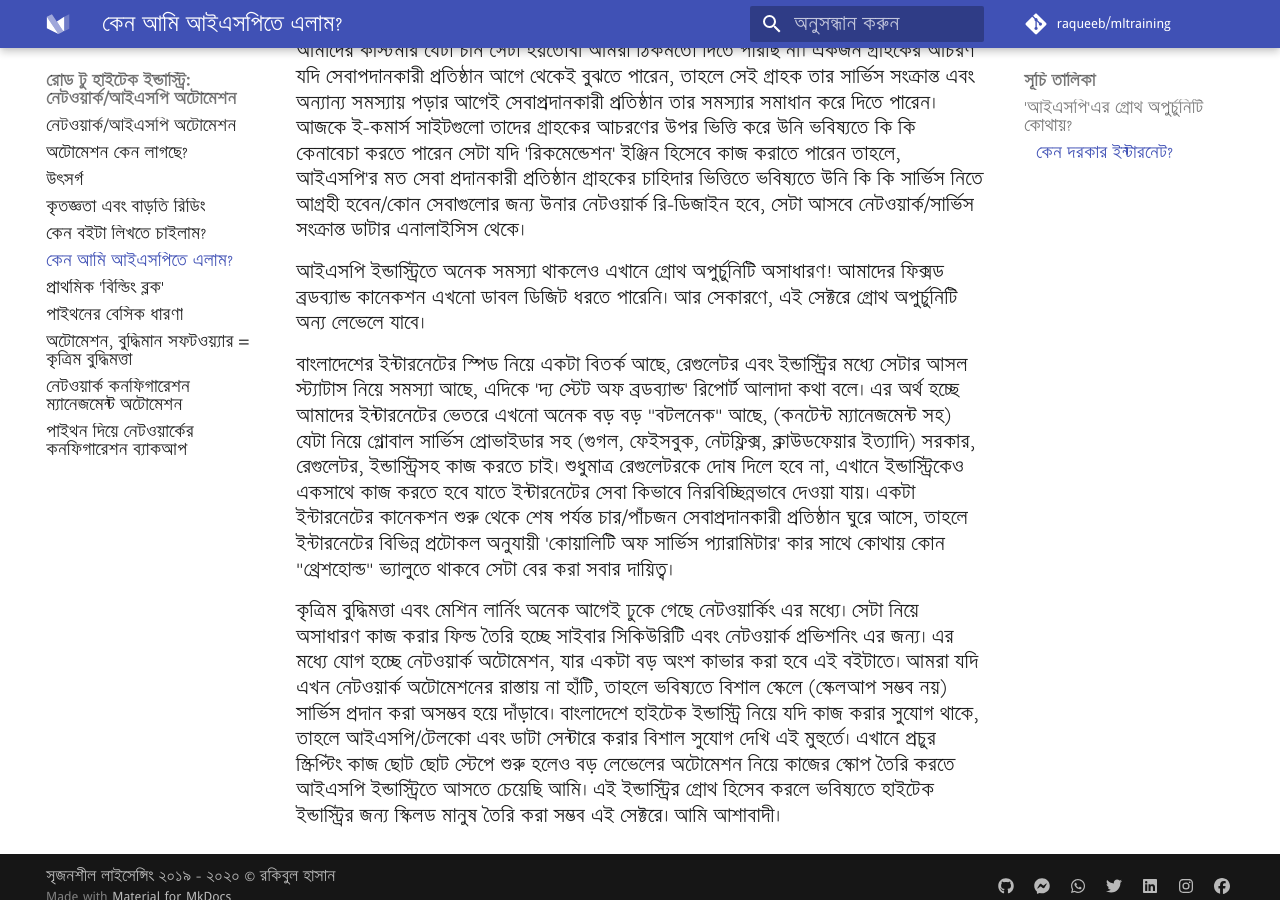
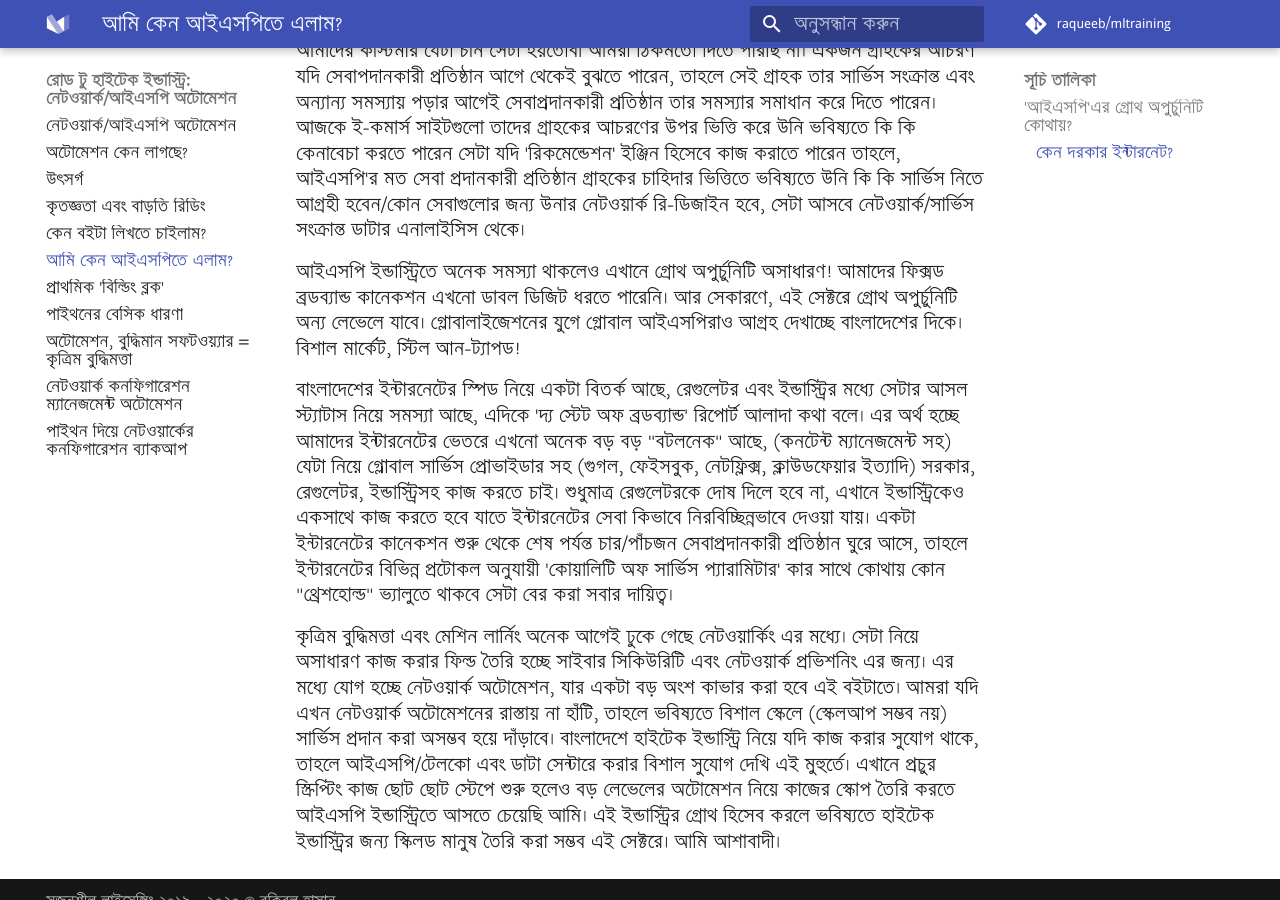
Before and after one commit to aiwithr/automation, an MkDocs documentation site: the page built from docs/whyisp.md, in a window 1280 px wide and 900 px high, scrolled down 1626 px. Built offline with MkDocs 1.6.1 and Material for MkDocs 9.7.7, drawn with Linux system fonts in a browser that asks for light colours; some web fonts are replaced; comment, search, counter and statistics services are not loaded; some of the changed text lies outside the part shown.

Commit message:
Github Actions commit from VScode

```diff
--- a/docs/whyisp.md
+++ b/docs/whyisp.md
@@ -34,7 +34,7 @@
 
 কয়েকটি বিশেষায়িত প্রতিষ্ঠানে কাজ করে নেটওয়ার্কের ট্রাফিক ভিজিবিলিটি দেখে যেটা মনে হয়েছে, আমাদের কাস্টমার যেটা চান সেটা হয়তোবা আমরা ঠিকমতো দিতে পারছি না। একজন গ্রাহকের আচরণ যদি সেবাপদানকারী প্রতিষ্ঠান আগে থেকেই বুঝতে পারেন, তাহলে সেই গ্রাহক তার সার্ভিস সংক্রান্ত এবং অন্যান্য সমস্যায় পড়ার আগেই সেবাপ্রদানকারী প্রতিষ্ঠান তার সমস্যার সমাধান করে দিতে পারেন। আজকে ই-কমার্স সাইটগুলো তাদের গ্রাহকের আচরণের উপর ভিত্তি করে উনি ভবিষ্যতে কি কি কেনাবেচা করতে পারেন সেটা যদি 'রিকমেন্ডেশন' ইঞ্জিন হিসেবে কাজ করাতে পারেন তাহলে, আইএসপি'র মত সেবা প্রদানকারী প্রতিষ্ঠান গ্রাহকের চাহিদার ভিত্তিতে ভবিষ্যতে উনি কি কি সার্ভিস নিতে আগ্রহী হবেন/কোন সেবাগুলোর জন্য উনার নেটওয়ার্ক রি-ডিজাইন হবে, সেটা আসবে নেটওয়ার্ক/সার্ভিস সংক্রান্ত ডাটার এনালাইসিস থেকে।
 
-আইএসপি ইন্ডাস্ট্রিতে অনেক সমস্যা থাকলেও এখানে গ্রোথ অপুর্চুনিটি অসাধারণ! আমাদের ফিক্সড ব্রডব্যান্ড কানেকশন এখনো ডাবল ডিজিট ধরতে পারেনি। আর সেকারণে, এই সেক্টরে গ্রোথ অপুর্চুনিটি অন্য লেভেলে যাবে।
+আইএসপি ইন্ডাস্ট্রিতে অনেক সমস্যা থাকলেও এখানে গ্রোথ অপুর্চুনিটি অসাধারণ! আমাদের ফিক্সড ব্রডব্যান্ড কানেকশন এখনো ডাবল ডিজিট ধরতে পারেনি। আর সেকারণে, এই সেক্টরে গ্রোথ অপুর্চুনিটি অন্য লেভেলে যাবে। গ্লোবালাইজেশনের যুগে গ্লোবাল আইএসপিরাও আগ্রহ দেখাচ্ছে বাংলাদেশের দিকে। বিশাল মার্কেট, স্টিল আন-ট্যাপড!
 
 বাংলাদেশের ইন্টারনেটের স্পিড নিয়ে একটা বিতর্ক আছে, রেগুলেটর এবং ইন্ডাস্ট্রির মধ্যে সেটার আসল স্ট্যাটাস নিয়ে সমস্যা আছে, এদিকে 'দ্য স্টেট অফ ব্রডব্যান্ড' রিপোর্ট আলাদা কথা বলে। এর অর্থ হচ্ছে আমাদের ইন্টারনেটের ভেতরে এখনো অনেক বড় বড় "বটলনেক" আছে, (কনটেন্ট ম্যানেজমেন্ট সহ) যেটা নিয়ে গ্লোবাল সার্ভিস প্রোভাইডার সহ (গুগল, ফেইসবুক, নেটফ্লিক্স, ক্লাউডফেয়ার ইত্যাদি) সরকার, রেগুলেটর, ইন্ডাস্ট্রিসহ কাজ করতে চাই। শুধুমাত্র রেগুলেটরকে দোষ দিলে হবে না, এখানে ইন্ডাস্ট্রিকেও একসাথে কাজ করতে হবে যাতে ইন্টারনেটের সেবা কিভাবে নিরবিচ্ছিন্নভাবে দেওয়া যায়। একটা ইন্টারনেটের কানেকশন শুরু থেকে শেষ পর্যন্ত চার/পাঁচজন সেবাপ্রদানকারী প্রতিষ্ঠান ঘুরে আসে, তাহলে ইন্টারনেটের বিভিন্ন প্রটোকল অনুযায়ী 'কোয়ালিটি অফ সার্ভিস প্যারামিটার' কার সাথে কোথায় কোন  "থ্রেশহোল্ড" ভ্যালুতে থাকবে সেটা বের করা সবার দায়িত্ব।
 
--- a/mkdocs.yml
+++ b/mkdocs.yml
@@ -160,7 +160,7 @@ nav:
   - উৎসর্গ: frontmatter/dedication.md
   - কৃতজ্ঞতা এবং বাড়তি রিডিং: frontmatter/courtesy.md
   - কেন বইটা লিখতে চাইলাম?: why-writing.md
-  - কেন আমি আইএসপিতে এলাম?: whyisp.md
+  - আমি কেন আইএসপিতে এলাম?: whyisp.md
 
   - প্রাথমিক 'বিল্ডিং ব্লক': building-block.md
   - পাইথনের বেসিক ধারণা: python.md
```
Also changed, not shown: docs/index.md (+8 -3 lines).
